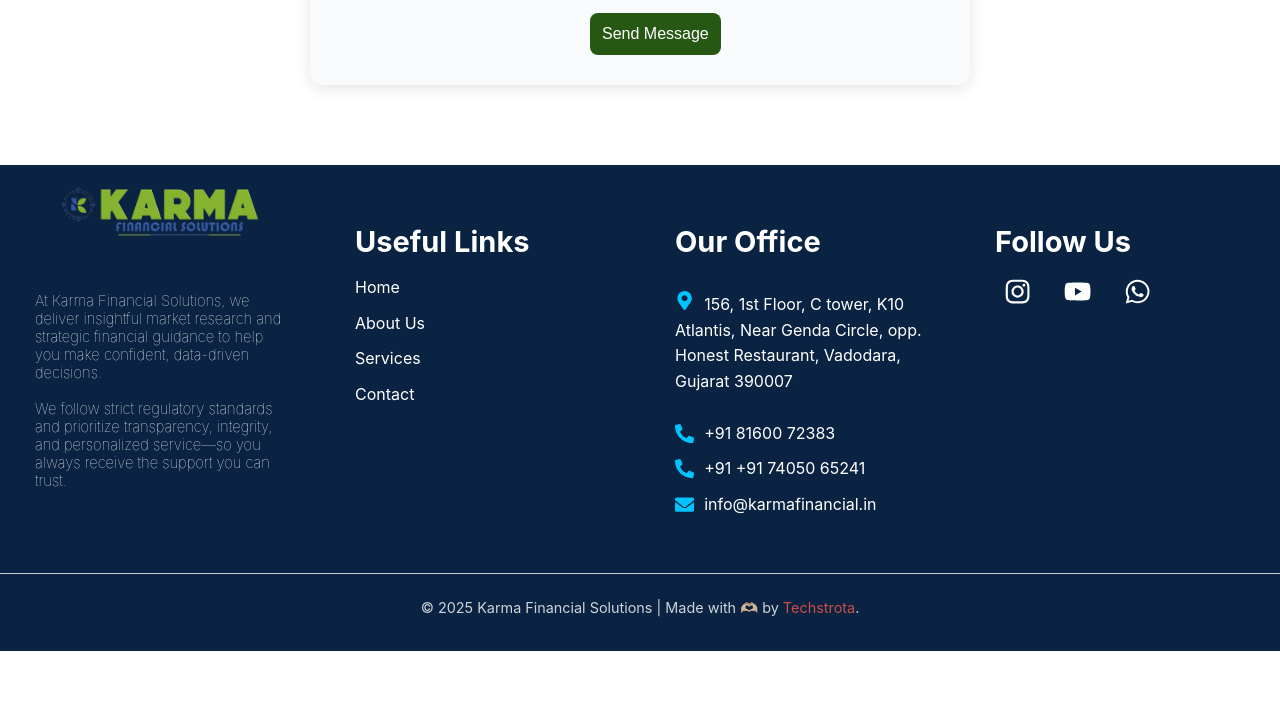
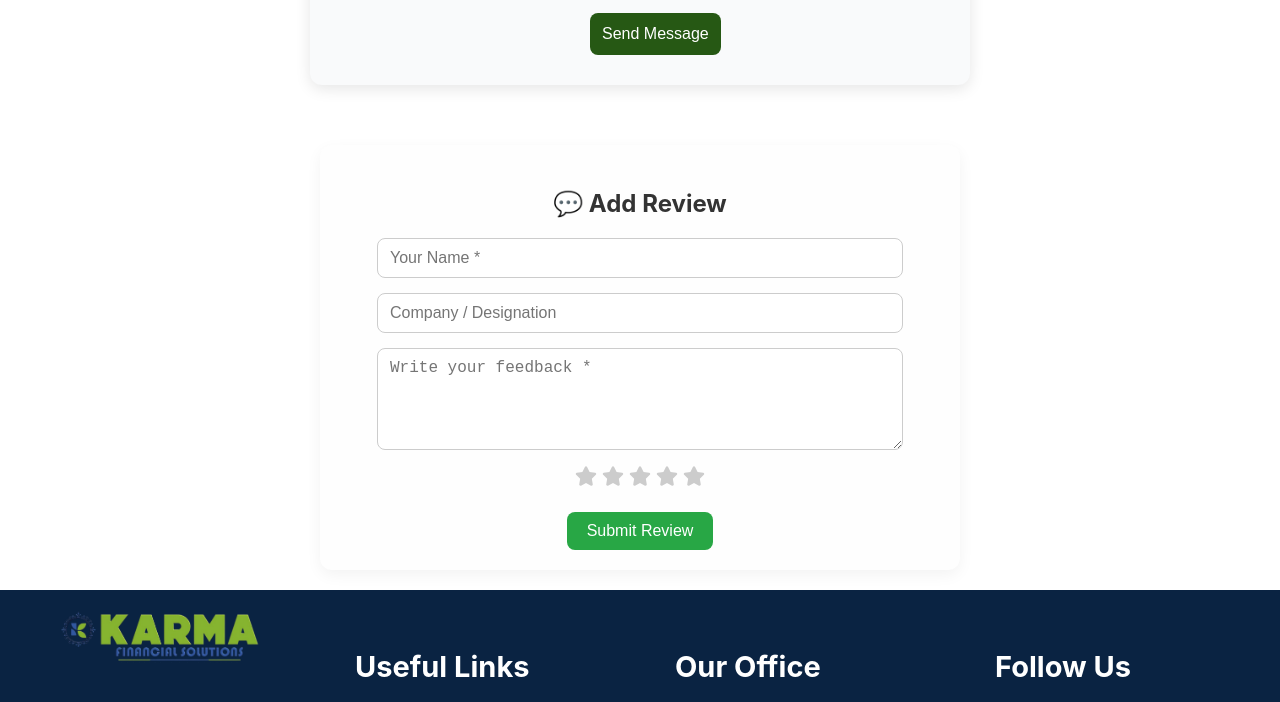
Before and after one commit to kajalvanzara05-png/karmafinancial, a React (Create React App) app: page /Contact in a window 1280 px wide. Shown: the part 658-1360 px from the top of the page. Before the commit the page ends 1309 px from the top, so only its background shows below. Built offline with nearby package versions, Linux system fonts and the light colour scheme.

Commit message:
testimonial

```diff
--- a/package.json
+++ b/package.json
@@ -12,6 +12,7 @@
     "react-icons": "^5.5.0",
     "react-router-dom": "^7.9.5",
     "react-scripts": "5.0.1",
+    "swiper": "^12.0.3",
     "web-vitals": "^2.1.4"
   },
   "scripts": {
--- a/src/App.js
+++ b/src/App.js
@@ -10,6 +10,9 @@ import Footer from "./component/Footer";
 import Partners from "./pages/Partner";
 import MarketAnalysis from "./pages/MarketAnalysis";
 import Service from "./pages/Service";
+import TestimonialSlider from "./pages/Testimonial_slider";
+import TestimonialForm from "./pages/Testimonial_form";
+
 function App() {
   return (
     <BrowserRouter>
@@ -28,14 +31,22 @@ function App() {
                       <About />
                       <Partners />
                       <Contact/>
+                      <TestimonialSlider />
+
                 </>
               }
             />
+
             <Route path="/About" element={<About />} />
             <Route path="/Contact" element={<Contact />} />
             <Route path="/Service" element={<Service />} />
             <Route path="/Blogs" element={<Blog />} />
           </Routes>
+          <Routes>
+          <Route path="/Contact" element={<TestimonialForm />} />
+          <Route path="/Contact" element={<Contact />} />
+        </Routes>
+
         </main>
 
 
--- a/src/pages/Contact.jsx
+++ b/src/pages/Contact.jsx
@@ -80,7 +80,12 @@ const Contact = () => {
           </button>
         </form>
       )}
+
+
+
     </div>
+
+
   );
 };
 
--- /dev/null
+++ b/src/pages/Testimonial_form.css
@@ -0,0 +1,78 @@
+.review-form {
+  margin-top: 30px;
+  text-align: center;
+  padding: 20px;
+  background-color: #fefefe;
+  border-radius: 12px;
+  max-width: 600px;
+  margin-left: auto;
+  margin-right: auto;
+  box-shadow: 0 5px 15px rgba(0,0,0,0.05);
+}
+
+.review-form h3 {
+  margin-bottom: 20px;
+  font-size: 1.5rem;
+  color: #333;
+}
+
+.review-form form {
+  display: flex;
+  flex-direction: column;
+  align-items: center;
+  gap: 15px;
+}
+
+.review-form input,
+.review-form textarea {
+  width: 90%;
+  max-width: 500px;
+  padding: 10px 12px;
+  border: 1px solid #ccc;
+  border-radius: 8px;
+  font-size: 1rem;
+}
+
+.review-form textarea {
+  resize: vertical;
+  min-height: 80px;
+}
+
+.rating-input {
+  display: flex;
+  justify-content: center;
+  gap: 5px;
+  margin-bottom: 10px;
+}
+
+.submit-btn {
+  background: #28a745;
+  color: white;
+  padding: 10px 20px;
+  border: none;
+  border-radius: 8px;
+  cursor: pointer;
+  font-size: 1rem;
+  transition: 0.3s;
+}
+
+.submit-btn:hover {
+  background: #218838;
+}
+
+.message {
+  margin: 15px auto;
+  padding: 10px 15px;
+  background-color: #d4edda; /* green for success */
+  color: #155724;
+  border: 1px solid #c3e6cb;
+  border-radius: 8px;
+  width: fit-content;
+  animation: fadeout 3s forwards;
+}
+
+@keyframes fadeout {
+  0% { opacity: 1; }
+  80% { opacity: 1; }
+  100% { opacity: 0; }
+}
--- /dev/null
+++ b/src/pages/Testimonial_form.jsx
@@ -0,0 +1,110 @@
+import React, { useState, useEffect } from "react";
+import { FaStar } from "react-icons/fa";
+import "./Testimonial_form.css";
+
+const Testimonial_form = () => {
+  const [reviews, setReviews] = useState(() => {
+    const saved = localStorage.getItem("reviews");
+    return saved ? JSON.parse(saved) : [];
+  });
+
+  const [formData, setFormData] = useState({
+    id: null,
+    name: "",
+    company: "",
+    feedback: "",
+    rating: 0,
+  });
+
+  const [editing, setEditing] = useState(false);
+  const [message, setMessage] = useState("");
+
+  useEffect(() => {
+    const editId = localStorage.getItem("editReviewId");
+    if (editId) {
+      const reviewToEdit = reviews.find(r => r.id === parseInt(editId));
+      if (reviewToEdit) {
+        setFormData(reviewToEdit);
+        setEditing(true);
+      }
+      localStorage.removeItem("editReviewId");
+    }
+  }, [reviews]);
+
+  useEffect(() => {
+    localStorage.setItem("reviews", JSON.stringify(reviews));
+  }, [reviews]);
+
+  const handleChange = (e) =>
+    setFormData({ ...formData, [e.target.name]: e.target.value });
+
+  const handleRating = (value) =>
+    setFormData({ ...formData, rating: value });
+
+  const handleSubmit = (e) => {
+    e.preventDefault();
+    if (!formData.name || !formData.feedback) {
+      alert("Please fill required fields!");
+      return;
+    }
+
+    if (editing) {
+      setReviews(reviews.map((r) => (r.id === formData.id ? formData : r)));
+      setMessage("✏️ Review updated successfully");
+      setEditing(false);
+    } else {
+      setReviews([...reviews, { ...formData, id: Date.now() }]);
+      setMessage("✅ Review added successfully");
+    }
+
+    setFormData({ id: null, name: "", company: "", feedback: "", rating: 0 });
+    setTimeout(() => setMessage(""), 3000);
+  };
+
+  return (
+    <div className="review-form">
+      <h3>{editing ? "✏️ Edit Review" : "💬 Add Review"}</h3>
+
+      {message && <div className="message">{message}</div>}
+
+      <form onSubmit={handleSubmit}>
+        <input
+          type="text"
+          name="name"
+          placeholder="Your Name *"
+          value={formData.name}
+          onChange={handleChange}
+        />
+        <input
+          type="text"
+          name="company"
+          placeholder="Company / Designation"
+          value={formData.company}
+          onChange={handleChange}
+        />
+        <textarea
+          name="feedback"
+          placeholder="Write your feedback *"
+          value={formData.feedback}
+          onChange={handleChange}
+        />
+        <div className="rating-input">
+          {[...Array(5)].map((_, i) => (
+            <FaStar
+              key={i}
+              size={22}
+              color={i < formData.rating ? "#f4b400" : "#ccc"}
+              onClick={() => handleRating(i + 1)}
+              style={{ cursor: "pointer" }}
+            />
+          ))}
+        </div>
+        <button type="submit" className="submit-btn">
+          {editing ? "Update Review" : "Submit Review"}
+        </button>
+      </form>
+    </div>
+  );
+};
+
+export default Testimonial_form;
--- /dev/null
+++ b/src/pages/Testimonial_slider.css
@@ -0,0 +1,111 @@
+.testimonial-section {
+  text-align: center;
+  padding: 60px 20px;
+  background-color: #f8f9fa;
+}
+
+.glow-title {
+  font-size: 2rem;
+  margin-bottom: 20px;
+  color: #222;
+  text-shadow: 0 0 8px #f4b400;
+}
+
+.testimonial-swiper .swiper-slide {
+  transition: transform 1s, filter 1s, opacity 1s;
+  filter: blur(3px) brightness(0.7);
+  transform: scale(0.9);
+  opacity: 0.6;
+}
+
+.testimonial-swiper .swiper-slide-active {
+  filter: blur(0) brightness(1);
+  transform: scale(1);
+  opacity: 1;
+}
+
+.testimonial-swiper .swiper-slide:nth-child(1):only-child {
+  filter: blur(0) brightness(1);
+  transform: scale(1);
+  opacity: 1;
+}
+
+.testimonial-card {
+  position: relative;
+  background: white;
+  border-radius: 20px;
+  padding: 30px;
+  box-shadow: 0 5px 15px rgba(0,0,0,0.1);
+  text-align: center;
+  min-height: 200px;
+}
+
+.feedback {
+  font-size: 1rem;
+  color: #333;
+  margin: 10px 0;
+}
+
+.company {
+  font-style: italic;
+  color: #555;
+  margin-bottom: 10px;
+}
+
+.rating {
+  margin-top: 10px;
+}
+
+.menu-container {
+  position: absolute;
+  top: 10px;
+  right: 10px;
+}
+
+.menu-icon {
+  cursor: pointer;
+  font-size: 18px;
+  color: #555;
+}
+
+.menu-dropdown {
+  position: absolute;
+  right: 0;
+  top: 25px;
+  background: white;
+  border: 1px solid #ccc;
+  border-radius: 8px;
+  display: flex;
+  flex-direction: column;
+  z-index: 10;
+}
+
+.menu-dropdown button {
+  padding: 8px 12px;
+  background: none;
+  border: none;
+  text-align: left;
+  cursor: pointer;
+  width: 100%;
+}
+
+.menu-dropdown button:hover {
+  background: #f1f1f1;
+}
+
+.message {
+  margin: 15px auto;
+  padding: 10px 15px;
+  background-color: #d4edda; /* green for success */
+  color: #155724;
+  border: 1px solid #c3e6cb;
+  border-radius: 8px;
+  width: fit-content;
+  animation: fadeout 3s forwards;
+}
+
+@keyframes fadeout {
+  0% { opacity: 1; }
+  80% { opacity: 1; }
+  100% { opacity: 0; }
+}
--- /dev/null
+++ b/src/pages/Testimonial_slider.jsx
@@ -0,0 +1,100 @@
+import React, { useState, useEffect } from "react";
+import { useNavigate } from "react-router-dom";
+import { Swiper, SwiperSlide } from "swiper/react";
+import { EffectCoverflow, Pagination, Autoplay } from "swiper/modules";
+import { FaStar, FaEllipsisV } from "react-icons/fa";
+import "swiper/css";
+import "swiper/css/effect-coverflow";
+import "swiper/css/pagination";
+import "./Testimonial_slider.css";
+
+const Testimonial_slider = () => {
+  const [reviews, setReviews] = useState(() => {
+    const saved = localStorage.getItem("reviews");
+    return saved ? JSON.parse(saved) : [];
+  });
+
+  const [menuOpen, setMenuOpen] = useState(null);
+  const [message, setMessage] = useState("");
+  const navigate = useNavigate();
+
+  useEffect(() => {
+    localStorage.setItem("reviews", JSON.stringify(reviews));
+  }, [reviews]);
+
+  const handleDelete = (id) => {
+    if (window.confirm("Are you sure you want to delete this review?")) {
+      const updated = reviews.filter((r) => r.id !== id);
+      setReviews(updated);
+      localStorage.setItem("reviews", JSON.stringify(updated));
+      setMenuOpen(null);
+      setMessage("✅ Review deleted successfully");
+      setTimeout(() => setMessage(""), 3000);
+    }
+  };
+
+  const handleEdit = (review) => {
+    localStorage.setItem("editReviewId", review.id);
+    setMessage("✏️ You can edit this review in Contact page");
+    setTimeout(() => setMessage(""), 3000);
+    navigate("/contact");
+  };
+
+  return (
+    <div className="testimonial-section">
+      <h2 className="glow-title">✨ What Our Clients Say ✨</h2>
+
+      {message && <div className="message">{message}</div>}
+
+      <Swiper
+        effect={reviews.length > 1 ? "coverflow" : undefined}
+        grabCursor={true}
+        centeredSlides={true}
+        slidesPerView={3}
+        coverflowEffect={{
+          rotate: 0,
+          stretch: 0,
+          depth: 100,
+          modifier: 1,
+          slideShadows: false,
+        }}
+        loop={reviews.length > 1}
+        autoplay={{ delay: 4000, disableOnInteraction: false }}
+        pagination={{ clickable: true }}
+        modules={[EffectCoverflow, Pagination, Autoplay]}
+        className="testimonial-swiper"
+      >
+        {reviews.map((item) => (
+          <SwiperSlide key={item.id}>
+            <div className="testimonial-card glow-card">
+              <p className="feedback">“{item.feedback}”</p>
+              <h3>{item.name}</h3>
+              <p className="company">{item.company}</p>
+              <div className="rating">
+                {[...Array(item.rating)].map((_, i) => (
+                  <FaStar key={i} color="#f4b400" />
+                ))}
+              </div>
+
+              {/* 3-dot Menu */}
+              <div className="menu-container" onClick={(e) => e.stopPropagation()}>
+                <FaEllipsisV
+                  className="menu-icon"
+                  onClick={() => setMenuOpen(menuOpen === item.id ? null : item.id)}
+                />
+                {menuOpen === item.id && (
+                  <div className="menu-dropdown">
+                    <button onClick={() => handleEdit(item)}>Edit</button>
+                    <button onClick={() => handleDelete(item.id)}>Delete</button>
+                  </div>
+                )}
+              </div>
+            </div>
+          </SwiperSlide>
+        ))}
+      </Swiper>
+    </div>
+  );
+};
+
+export default Testimonial_slider;
```
Also changed, not shown: 1 other file (tests, documents, lock files or other folders).
